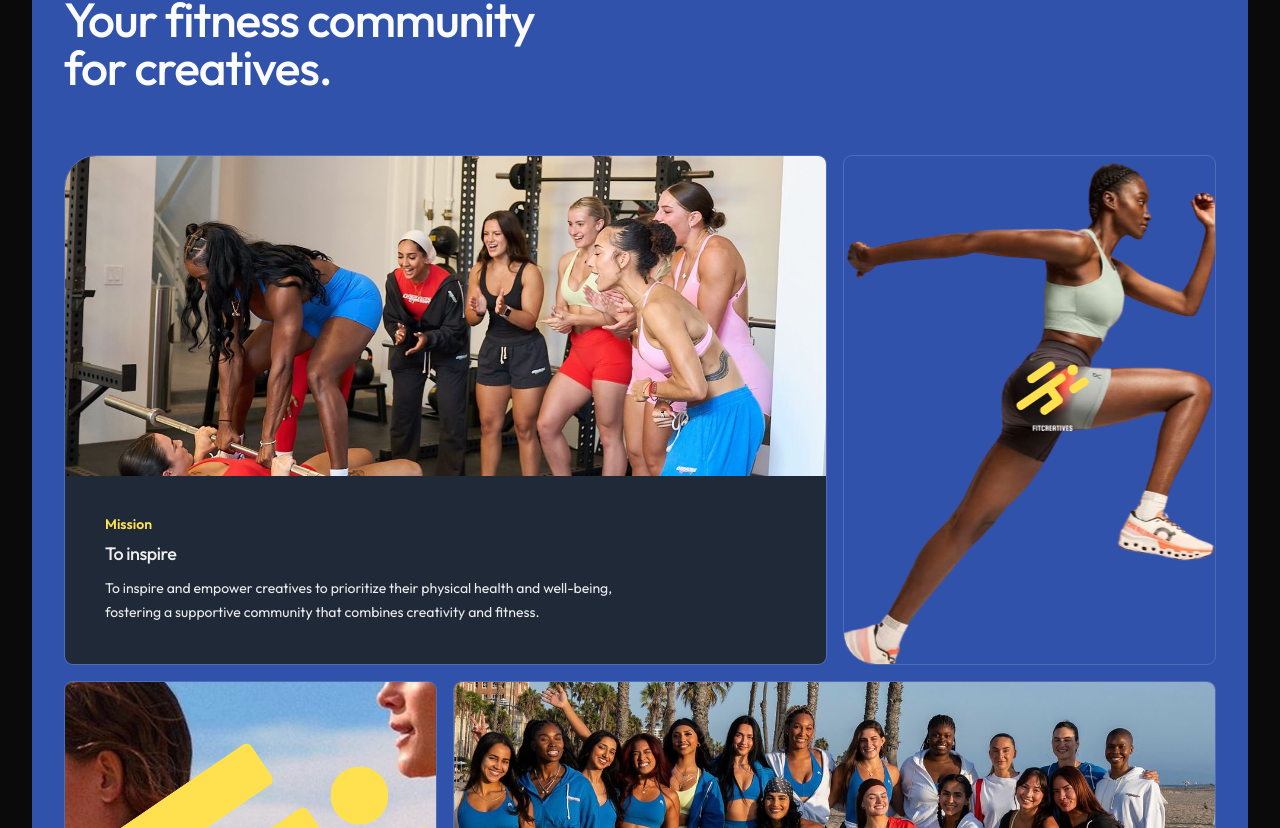
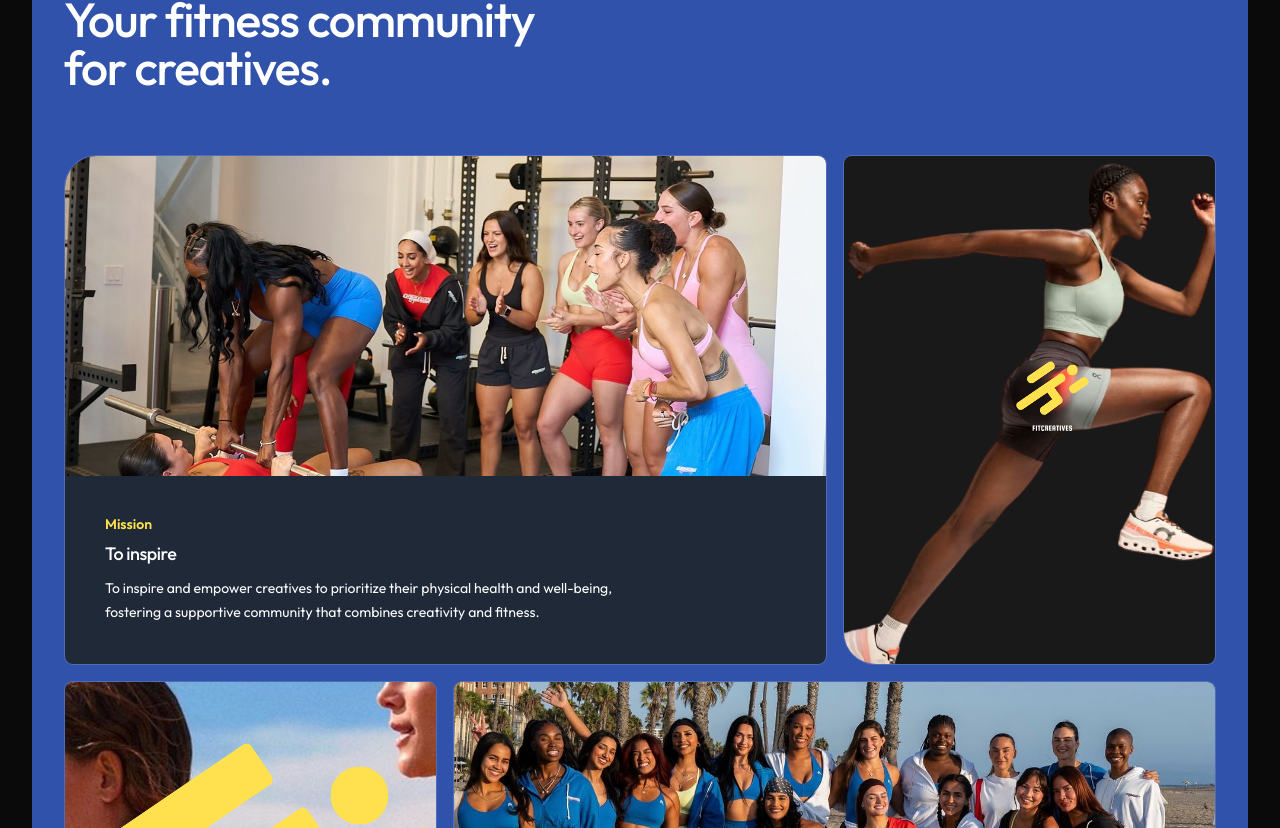
Before and after one commit to Lilianada/Fitcreatives, a Next.js app: page / in a window 1280 px wide. Shown: the part 1132-1960 px from the top of the page. Built offline with nearby package versions, Linux system fonts and the light colour scheme; a web font is replaced by a local one.

Commit message:
adjusted tailwind config

```diff
--- a/tailwind.config.js
+++ b/tailwind.config.js
@@ -9,8 +9,8 @@ module.exports = {
     extend: {
       colors: {
         yellow: '#ffe14f',
-        black: '#161616',
-        white: '#FCFCFE',
+        dark: '#191919',
+        light: '#FCFCFE',
         blue: '#3052ab',
         'light-blue': '#0076ce',
         purple: '#6b5c98',
```
